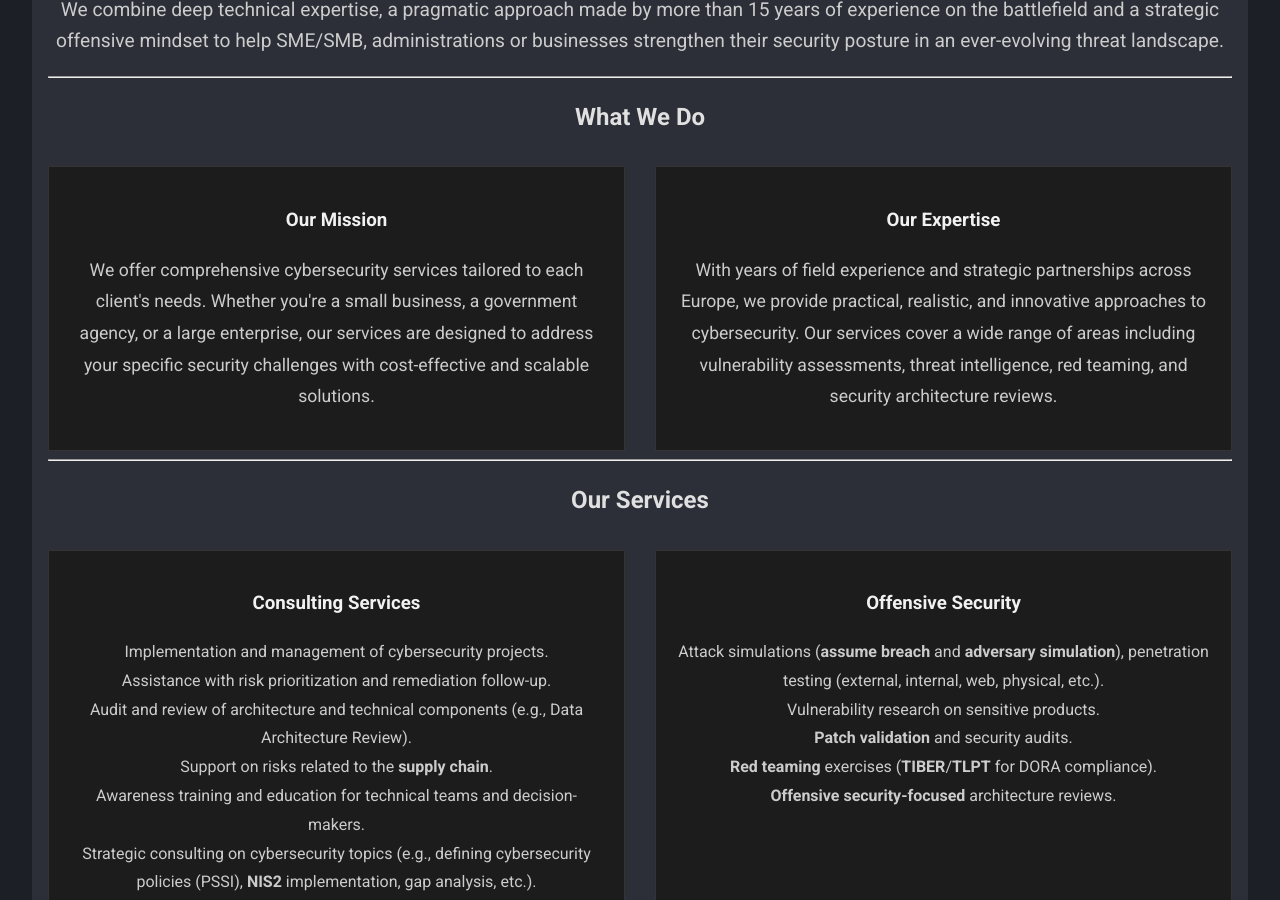
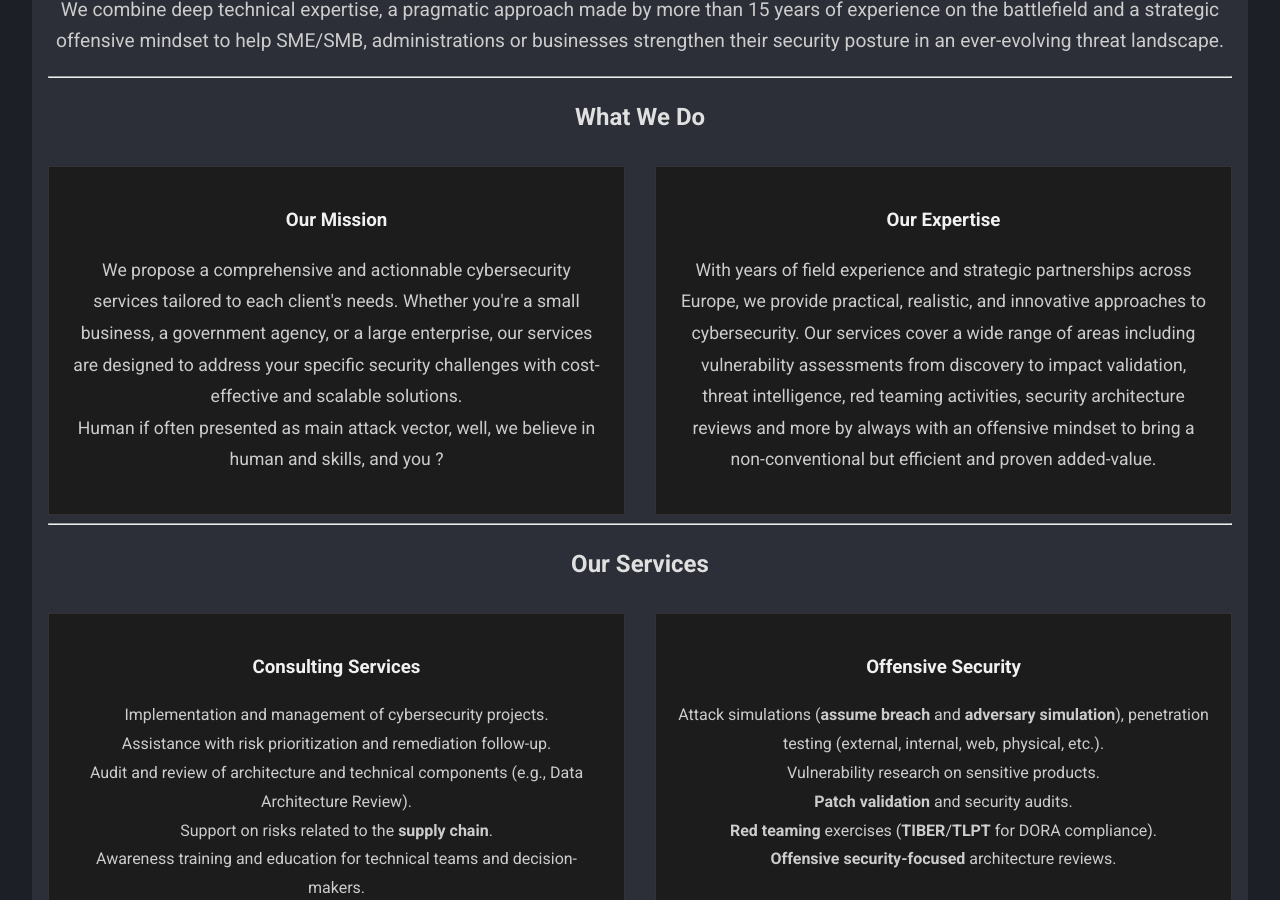
Before and after one commit to kmkz/BOSS.github.io, a Jekyll site: the page built from index.md, in a window 1280 px wide and 900 px high, scrolled down 305 px. Built offline with Jekyll 4.4.1, drawn with Linux system fonts in a browser that asks for light colours.

Commit message:
cleaning

```diff
--- a/index.md
+++ b/index.md
@@ -17,12 +17,13 @@ title: "Bourbon Offensive Security Services (BOSS)"
 <div style="display: grid; grid-template-columns: repeat(2, 1fr); gap: 30px; margin-top: 30px;">
   <div style="border: 1px solid #333; padding: 20px; background-color: #1c1c1c; color: #fff; text-align: center;">
     <h3 style="color: #f1f1f1;">Our Mission</h3>
-    <p style="line-height: 1.8; font-size: 1.1em;">We offer comprehensive cybersecurity services tailored to each client's needs. Whether you're a small business, a government agency, or a large enterprise, our services are designed to address your specific security challenges with cost-effective and scalable solutions.</p>
+    <p style="line-height: 1.8; font-size: 1.1em;">We propose a comprehensive and actionnable cybersecurity services tailored to each client's needs. Whether you're a small business, a government agency, or a large enterprise, our services are designed to address your specific security challenges with cost-effective and scalable solutions.
+      <br> Human if often presented as main attack vector, well, we believe in human and skills, and you ?</p>
   </div>
 
   <div style="border: 1px solid #333; padding: 20px; background-color: #1c1c1c; color: #fff; text-align: center;">
     <h3 style="color: #f1f1f1;">Our Expertise</h3>
-    <p style="line-height: 1.8; font-size: 1.1em;">With years of field experience and strategic partnerships across Europe, we provide practical, realistic, and innovative approaches to cybersecurity. Our services cover a wide range of areas including vulnerability assessments, threat intelligence, red teaming, and security architecture reviews.</p>
+    <p style="line-height: 1.8; font-size: 1.1em;">With years of field experience and strategic partnerships across Europe, we provide practical, realistic, and innovative approaches to cybersecurity. Our services cover a wide range of areas including vulnerability assessments from discovery to impact validation, threat intelligence, red teaming activities, security architecture reviews and more by always with an offensive mindset to bring a non-conventional but efficient and proven added-value.</p>
   </div>
 </div>
 
```
